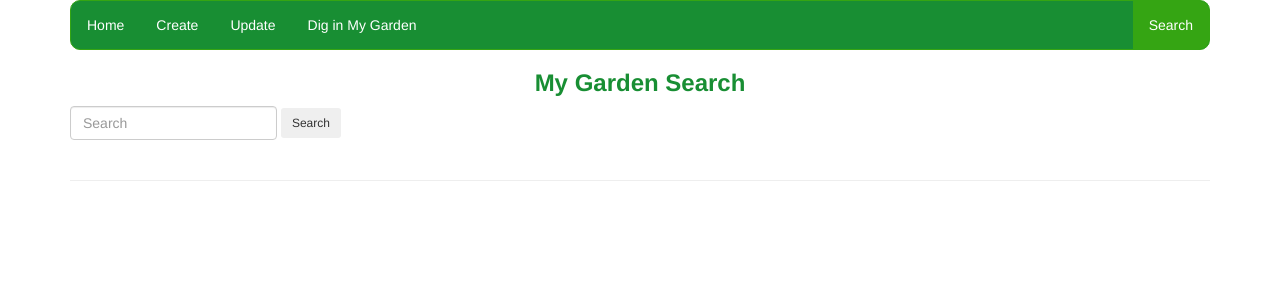
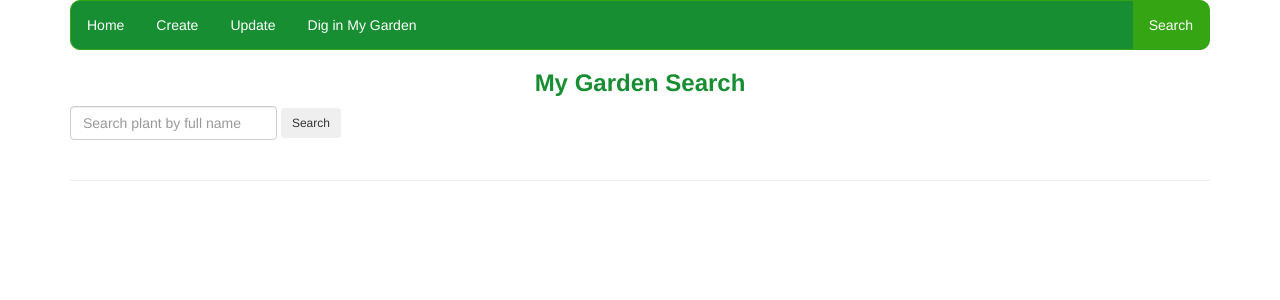
Before and after one commit to jzaiss1/my-garden, a Flask app: page /search in a window 1280 px wide. Shown: the part 189-489 px from the top of the page. Run offline with Flask 2, Linux system fonts and the light colour scheme; parts of the project's set-up code (start-up, migrations or seed data) failed here and were passed over; some libraries are stand-ins or nearby versions.

Commit message:
search page wip

```diff
--- a/app/templates/search.html
+++ b/app/templates/search.html
@@ -37,17 +37,12 @@
             <center>My Garden Search</center>
         </h1>
         <form class="form-inline mr-auto" method="post" action="">
-            <input class="form-control mr-sm-2" type="text" placeholder="Search" aria-label="Search" name="plant">
+            <input class="form-control mr-sm-2" type="text" placeholder="Search plant by full name" aria-label="Search" name="plant">
             <button class="btn btn-outline-success btn-rounded btn-sm my-0" type="submit">Search</button>
           </form>
-        <!-- <form class="example" method="post" action="">
-            <input type="text" placeholder="Search by plant name or details, or all to see all the data" name="plant">
-            <button type="submit">
-            </button>
-        </form> -->
         <br>
         <hr>
-        <center>
+        <left>
             {% for item in data %}
             <tr>
                 <td>{{item[1]}}</td>
@@ -55,6 +50,6 @@
                 <hr>
             </tr>
             {% endfor %}
-        </center>
+        </left>
     </div>
 </body>
```
